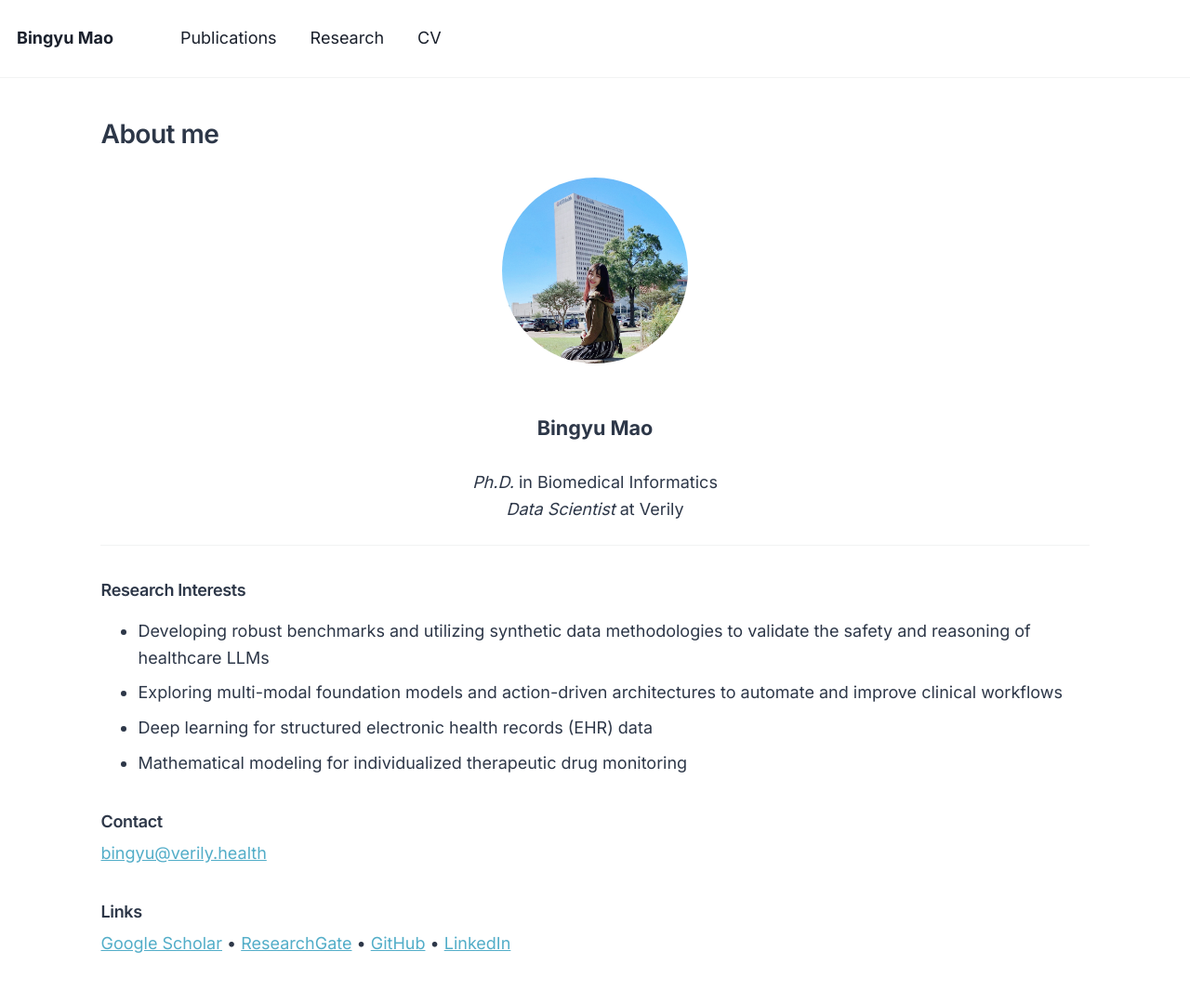
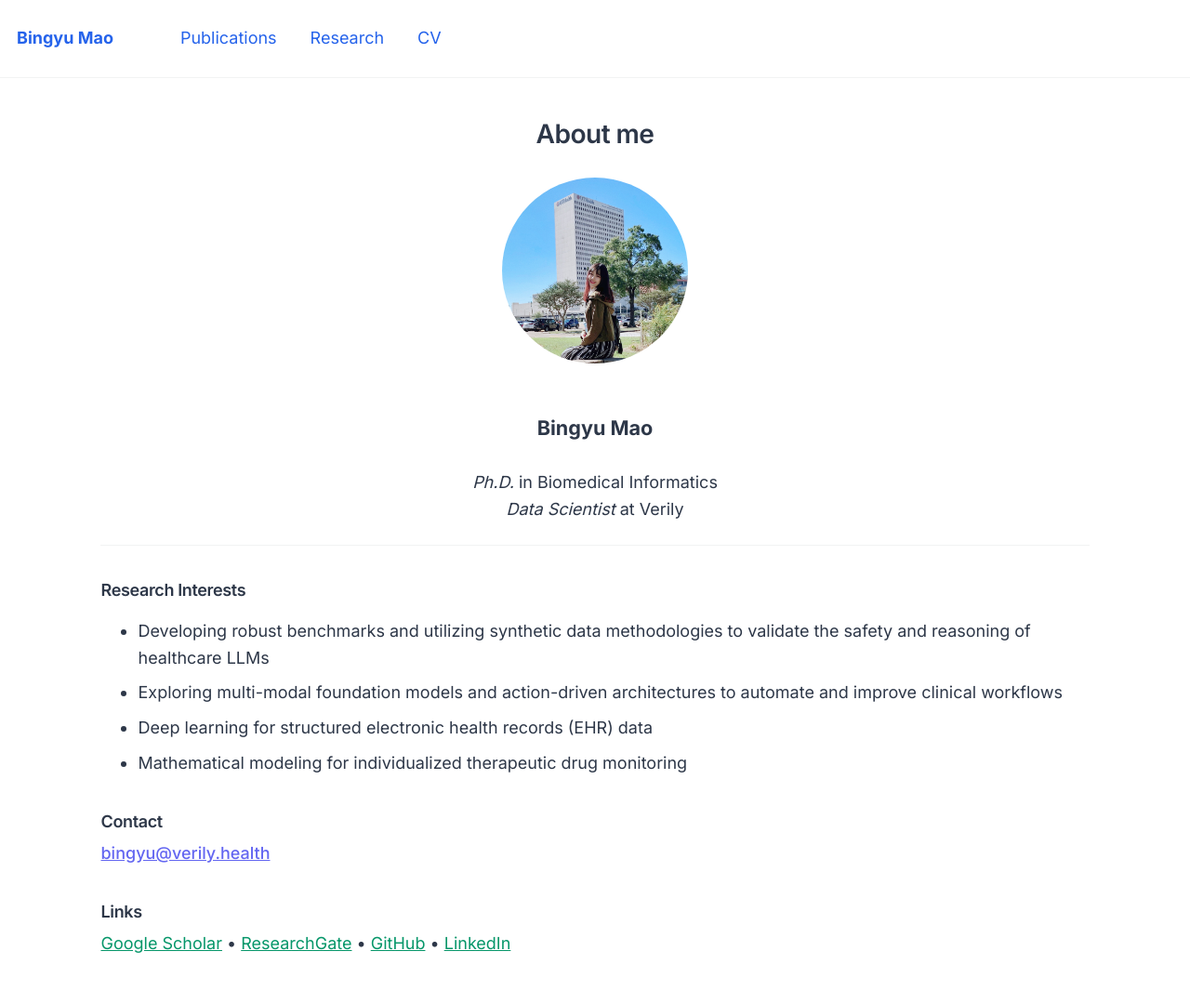
Before and after one commit to BingyuMao/BingyuMao.github.io, a Jekyll site: the page built from _pages/about.md, in a window 1280 px wide. Shown: the whole page at 93% size. Built offline with Jekyll 4.4.1, drawn with Linux system fonts in a browser that asks for light colours.

Commit message:
Update colors etc

```diff
--- a/_pages/about.md
+++ b/_pages/about.md
@@ -8,7 +8,7 @@ redirect_from:
   - /about.html
 ---
 
-<div style="text-align: center; max-width: 700px; margin: auto;">
+<div style="text-align: center; max-width: 900px; margin: auto;">
     <img src="/images/profile.JPG" alt="Profile Picture" style="display: block; margin: 0 auto; width: 200px; border-radius: 50%;">
 </div>
 
--- /dev/null
+++ b/_sass/_custom.scss
@@ -0,0 +1,119 @@
+/* ============================================================================
+   CUSTOM STYLES - Modern Professional Design
+   ========================================================================= */
+
+/* Center About Me title */
+body.layout--default .page__title,
+.page[itemtype="http://schema.org/CreativeWork"] .page__title {
+  text-align: center;
+}
+
+/* Ensure archive pages are properly centered with equal margins */
+.archive {
+  float: none !important;
+}
+
+/* ============================================================================
+   PROFESSIONAL LINK COLORS
+   ========================================================================= */
+
+/* External links (to other websites) */
+a[href^="http"]:not([href*="bingyumao.github.io"]),
+a[href^="https"]:not([href*="bingyumao.github.io"]) {
+  color: #059669; /* Emerald-600 for external links */
+  transition: color 0.2s ease;
+
+  &:hover {
+    color: #047857; /* Darker on hover */
+  }
+}
+
+/* Internal/anchor links and special links */
+.page__content a:not([href^="http"]),
+.page__content a[href*="bingyumao.github.io"] {
+  color: #6366f1; /* Indigo-500 for internal links */
+
+  &:hover {
+    color: #4f46e5; /* Darker on hover */
+  }
+}
+
+/* Navigation links */
+.greedy-nav a,
+.masthead__menu-item a {
+  color: #2563eb !important; /* Blue-600 for navigation */
+
+  &:hover {
+    color: #1d4ed8 !important;
+  }
+}
+
+/* Email links */
+a[href^="mailto:"] {
+  color: #0ea5e9; /* Cyan-600 for contact */
+  font-weight: 500;
+
+  &:hover {
+    color: #0284c7;
+  }
+}
+
+/* ============================================================================
+   INTERACTIVE ELEMENTS - Details/Summary (Abstract buttons)
+   ========================================================================= */
+
+details {
+  margin-bottom: 1.5em;
+  border-left: 3px solid #3b82f6; /* Blue accent */
+  padding-left: 1.5rem;
+  transition: border-color 0.3s ease;
+
+  &:hover {
+    border-color: #2563eb;
+  }
+
+  &[open] {
+    border-color: #6366f1; /* Indigo when open */
+  }
+}
+
+summary {
+  font-weight: 600;
+  color: #3b82f6; /* Blue-500 */
+  cursor: pointer;
+  padding: 0.75rem 0;
+  font-size: 1.05em;
+  list-style: none;
+  position: relative;
+  transition: color 0.2s ease;
+
+  &:hover {
+    color: #2563eb;
+  }
+
+  /* Hide default marker */
+  &::-webkit-details-marker {
+    display: none;
+  }
+
+  /* Custom chevron */
+  &:before {
+    content: "▸";
+    display: inline-block;
+    margin-right: 0.5rem;
+    transition: transform 0.3s ease;
+    color: #3b82f6;
+    font-size: 0.9em;
+  }
+}
+
+details[open] summary:before {
+  transform: rotate(90deg);
+}
+
+/* Abstract content styling */
+details p {
+  margin-top: 1rem;
+  line-height: 1.7;
+  color: #374151; /* Neutral gray for readability */
+}
--- a/_sass/_variables.scss
+++ b/_sass/_variables.scss
@@ -90,9 +90,9 @@ $xing-color                 : #006567;
 
 
 /* links */
-$link-color                 : $info-color;
-$link-color-hover           : mix(#000, $link-color, 25%);
-$link-color-visited         : mix(#fff, $link-color, 25%);
+$link-color                 : #3b82f6; /* Modern blue */
+$link-color-hover           : #2563eb; /* Darker blue on hover */
+$link-color-visited         : #6366f1; /* Indigo for visited */
 $masthead-link-color        : $primary-color;
 $masthead-link-color-hover  : mix(#000, $primary-color, 25%);
 
--- a/assets/css/main.scss
+++ b/assets/css/main.scss
@@ -39,3 +39,4 @@
 @import "vendor/font-awesome/brands";
 @import "vendor/magnific-popup/magnific-popup";
 @import "print";
+@import "custom";
```
